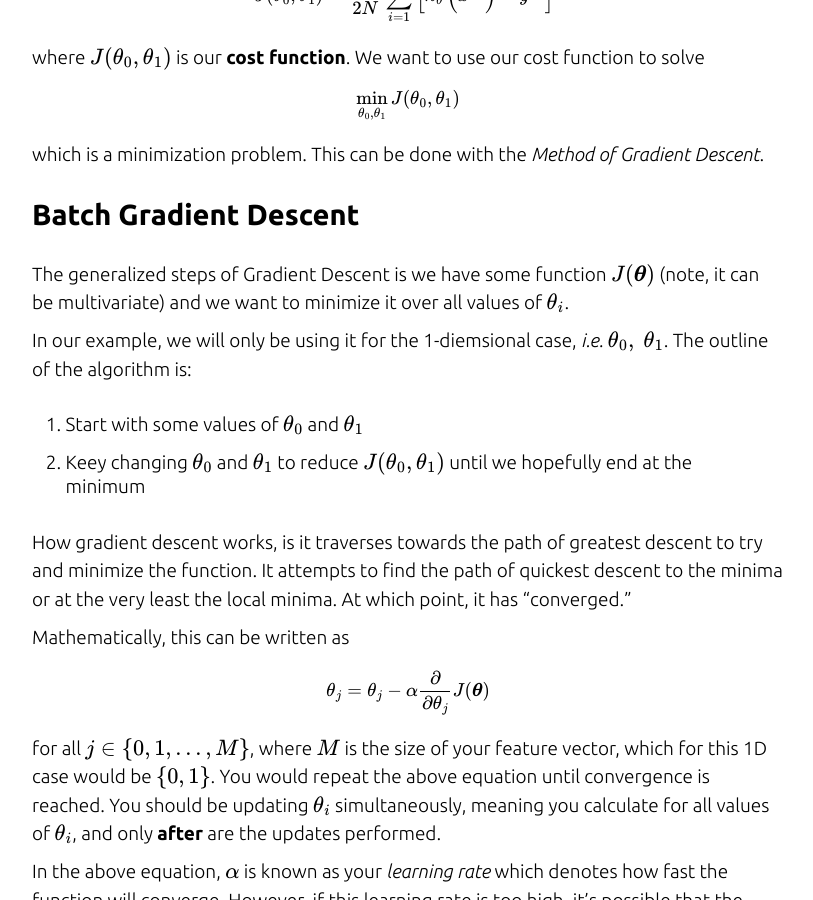
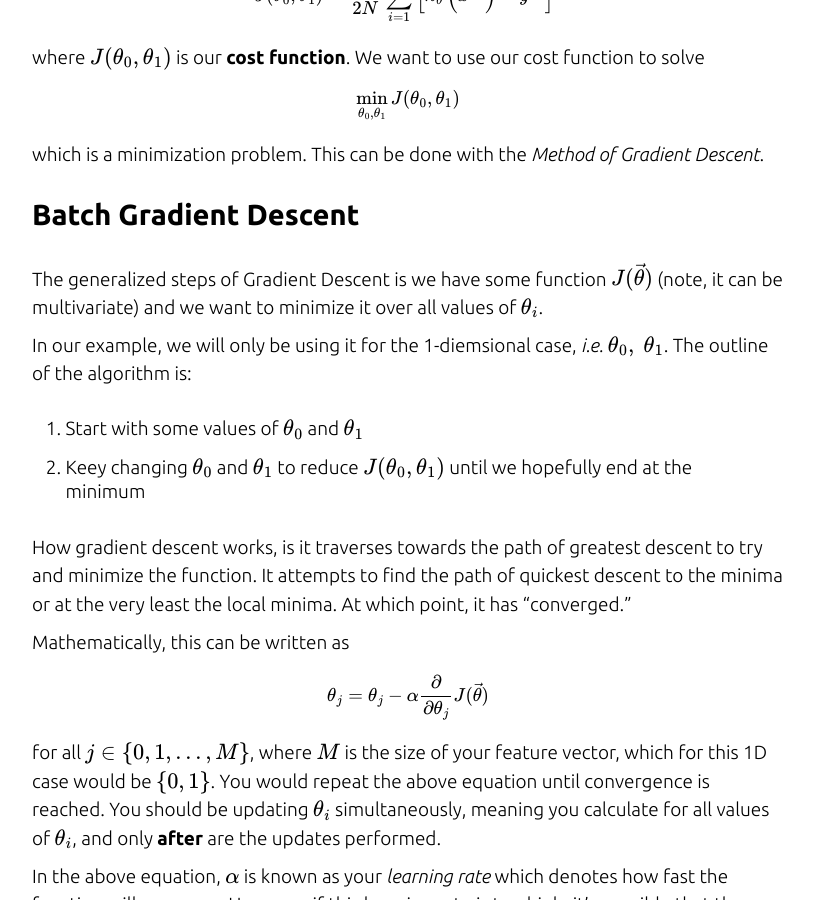
Before and after one commit to cmertin/cmertin.github.io, a Jekyll site: the page built from _posts/2016-11-05-Linear-Regression.markdown, in a window 1280 px wide and 900 px high, scrolled down 2181 px. Shown: the whole window, without its empty margins (232-1045 px from the left). Built offline with Jekyll 4.4.1, drawn with Linux system fonts in a browser that asks for light colours; nearby versions of some CDN libraries; formulas are drawn with MathJax 3; comment, search, counter and statistics services are not loaded; some of the changed text lies outside the part shown.

Commit message:
Replace bold_theta with vec_theta

```diff
--- a/_posts/2016-11-05-Linear-Regression.markdown
+++ b/_posts/2016-11-05-Linear-Regression.markdown
@@ -67,7 +67,7 @@
 
 ### Batch Gradient Descent
 
-The generalized steps of Gradient Descent is we have some function $$J(\boldsymbol{\theta})$$
+The generalized steps of Gradient Descent is we have some function $$J(\vec{\theta})$$
 (note, it can be multivariate) and we want to minimize it over all values of $$\theta_{i}$$.
 
 In our example, we will only be using it for the 1-diemsional case, _i.e._ $$\theta_{0},\ \theta_{1}$$. The outline of the algorithm is:
@@ -82,7 +82,7 @@
 
 Mathematically, this can be written as
 
-$$\theta_{j} = \theta_{j} - \alpha\frac{\partial}{\partial \theta_{j}}J(\boldsymbol{\theta})$$
+$$\theta_{j} = \theta_{j} - \alpha\frac{\partial}{\partial \theta_{j}}J(\vec{\theta})$$
 
 for all $$j \in \{0, 1, \ldots, M\}$$, where $$M$$ is the size of your feature vector,
 which for this 1D case would be $$\{ 0, 1\}$$. You would repeat the above equation
@@ -120,12 +120,12 @@
 which reads in the data and performs the linear regression using gradient descent.
 
 I chose a value of $$\alpha$$ for this problem, and also stored all the values of
-$$\boldsymbol{\theta}$$ so you can see how $$\boldsymbol{\theta}$$ evolves over time.
+$$\vec{\theta}$$ so you can see how $$\vec{\theta}$$ evolves over time.
 
 The final result of this was
 
-$$\theta = \begin{pmatrix}0.751010\\ 0.06370 \end{pmatrix}$$
+$$\vec{\theta} = \begin{pmatrix}0.751010\\ 0.06370 \end{pmatrix}$$
 
-where you can see the evolution of $$\boldsymbol{\theta}$$ as it evolves below.
+where you can see the evolution of $$\vec{\theta}$$ as it evolves below.
 
 ![Linear Regression Animated](images/11_5-Lin_Reg/plot_regression.gif)
```
